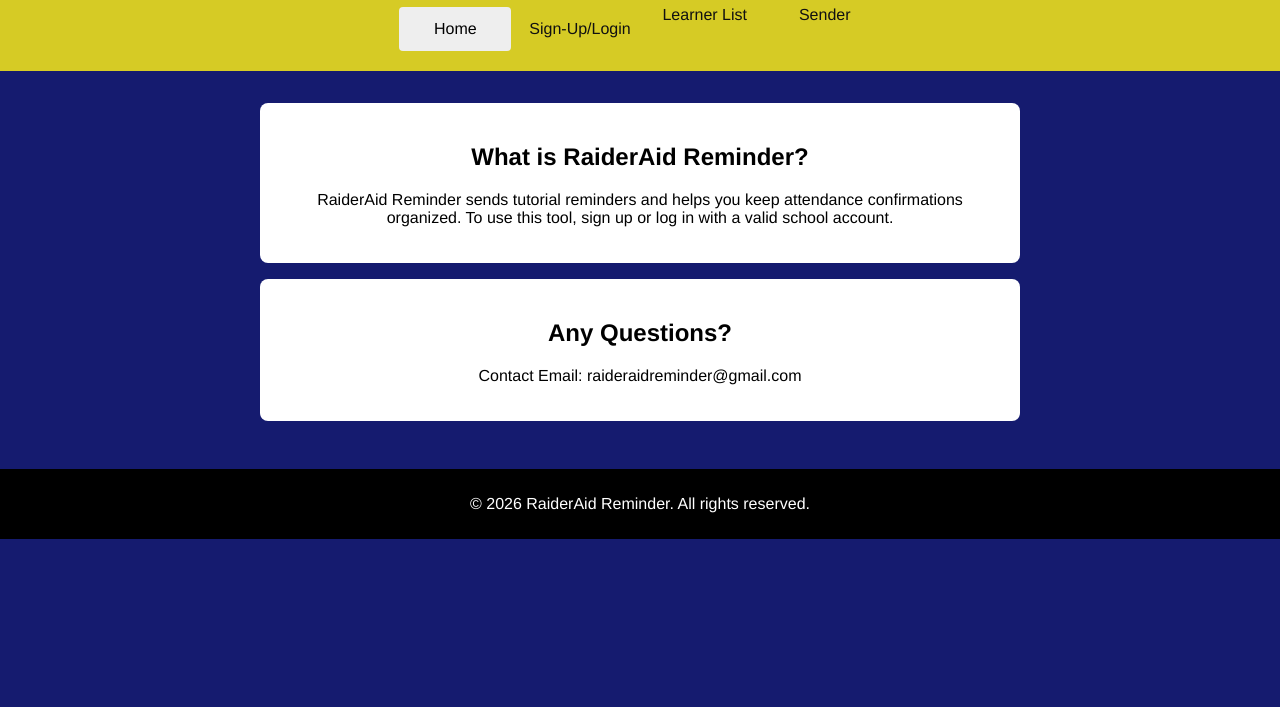
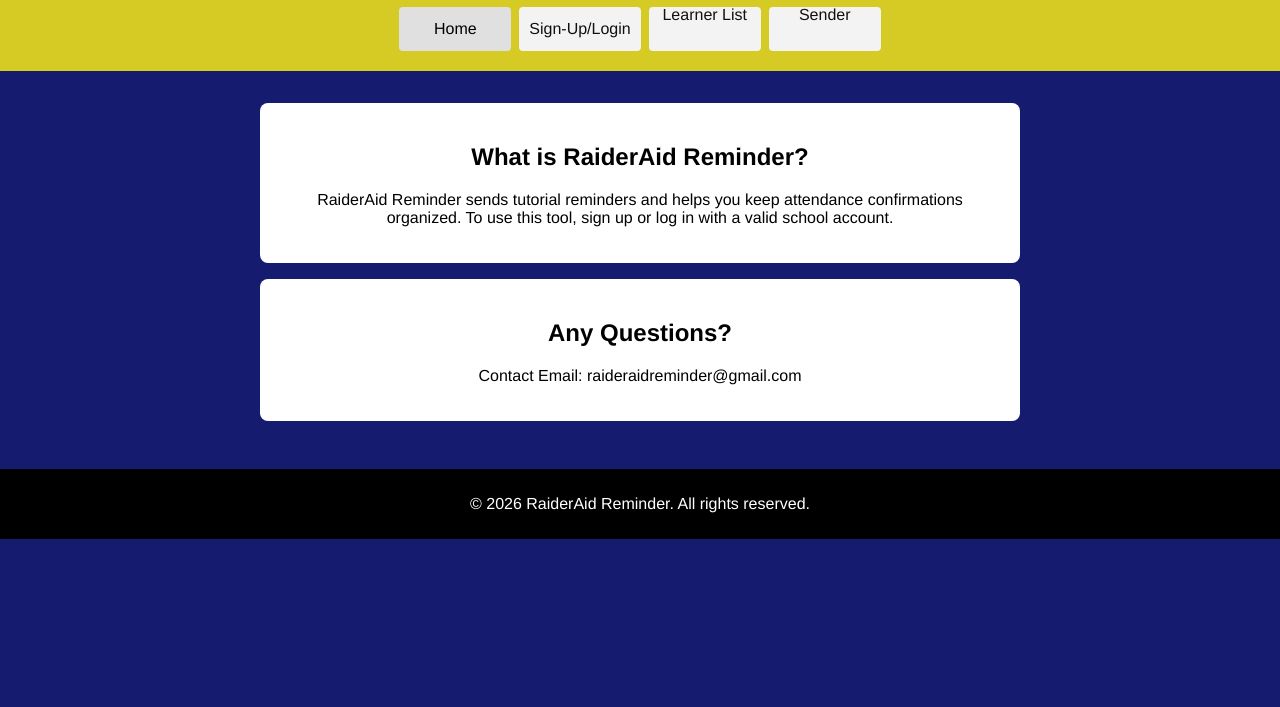
Before and after one commit to Jonathan-Joy1/RaiderAid-Tutorial-Management, a plain HTML site: page home.html in a window 1280 px wide. Shown: the part 93-800 px from the top of the page. Drawn offline with Linux system fonts and the light colour scheme; no server answers.

Commit message:
Use consistent pill backgrounds for all nav items to remove perceived shift

```diff
--- a/home.html
+++ b/home.html
@@ -53,13 +53,14 @@ nav ul li a {
    transform: none;
    transition: none;
    -webkit-tap-highlight-color: transparent;
+   background-color: #f3f3f3;
+   border-radius: 4px;
 }
 
 nav ul li a.active,
 nav ul li a.current {
-    background-color: #eee;
+    background-color: #e0e0e0;
     color: #000;
-    border-radius: 4px;
 }
 nav ul li a:focus,
 nav ul li a:active {
```
Also changed, not shown: learner-list.html (+3 -2 lines), sender.html (+3 -2 lines), signup-login.html (+3 -2 lines).
